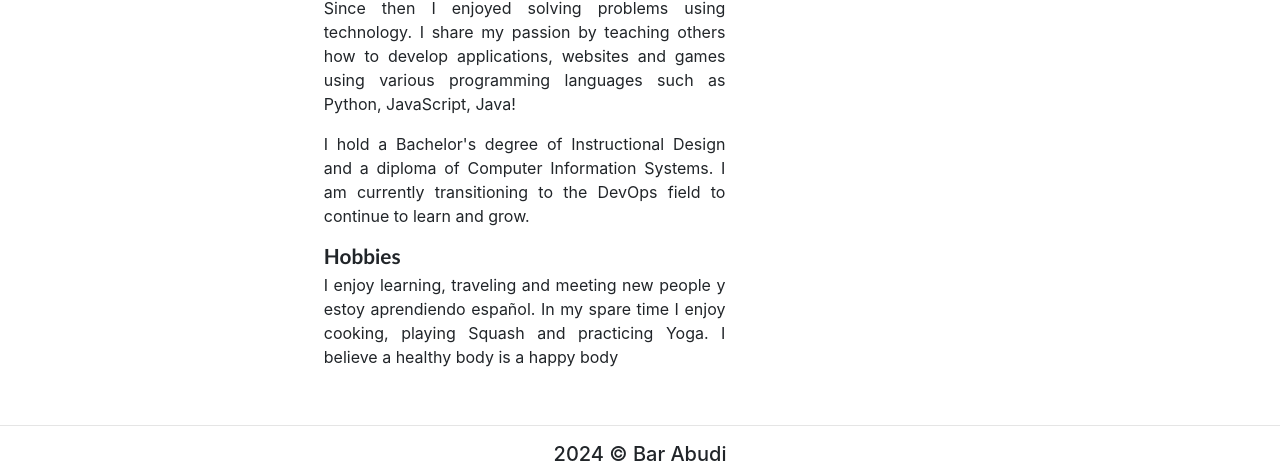
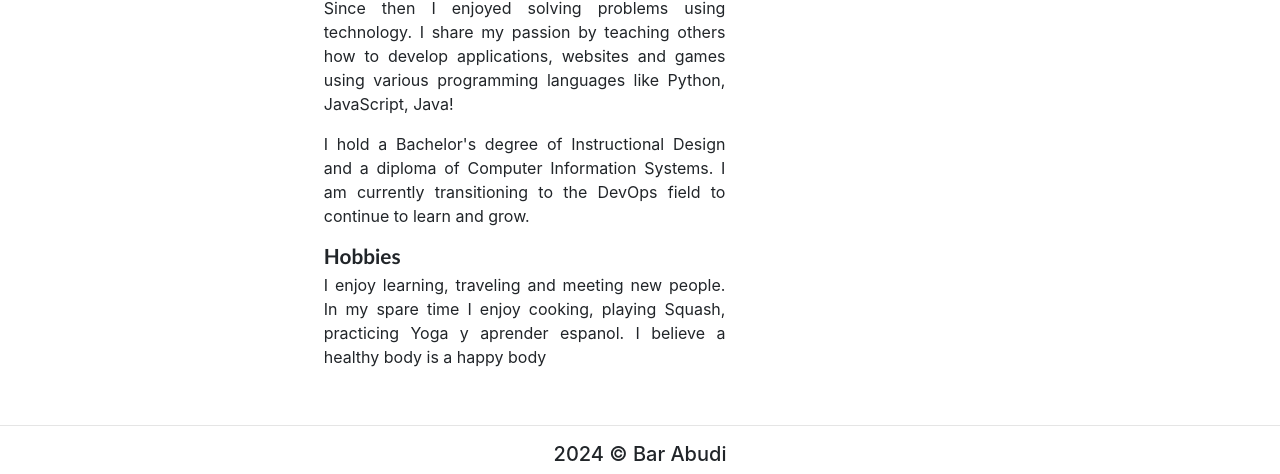
Before and after one commit to barabudy/personal-website, a plain HTML site: page index.html in a window 1280 px wide. Shown: the part 458-932 px from the top of the page. Drawn offline with Linux system fonts and the light colour scheme.

Commit message:
updated text

```diff
--- a/index.html
+++ b/index.html
@@ -70,10 +70,10 @@
         <div class="row">
             <div class="offset-md-3 col-md-4 offset-sm-1 col-sm-10">
                 <h2>About Me</h2>
-                <p>My name is Bar Abudi. My journey with technology started when I received my first PC at the age of 4. Since then I enjoyed solving problems using technology. I share my passion by teaching others how to develop applications, websites and games using various programming languages such as Python, JavaScript, Java!</p>
+                <p>My name is Bar Abudi. My journey with technology started when I received my first PC at the age of 4. Since then I enjoyed solving problems using technology. I share my passion by teaching others how to develop applications, websites and games using various programming languages like Python, JavaScript, Java!</p>
                 <p>I hold a Bachelor's degree of Instructional Design and a diploma of Computer Information Systems. I am currently transitioning to the DevOps field to continue to learn and grow.</p>
                 <h3>Hobbies</h3>
-                <p>I enjoy learning, traveling and meeting new people y estoy aprendiendo español. In my spare time I enjoy cooking, playing Squash and practicing Yoga. I believe a healthy body is a happy body</p>
+                <p>I enjoy learning, traveling and meeting new people. In my spare time I enjoy cooking, playing Squash, practicing Yoga y aprender espanol. I believe a healthy body is a happy body</p>
             </div>
             <div class="offset-md-0 col-md-2 offset-sm-1 col-sm-10">
                 <h2>Contact</h2>
```
